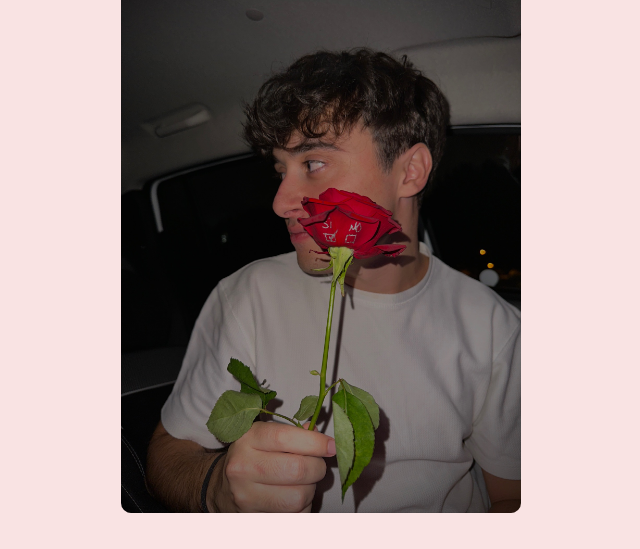
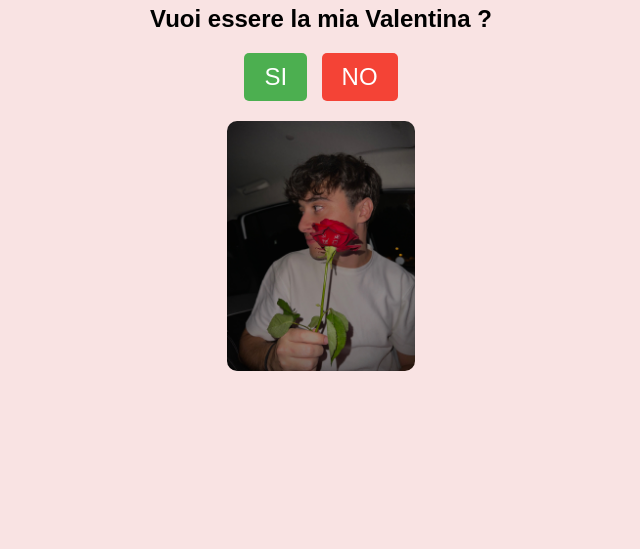
Before and after one commit to Sewaaa/SanValentinoPage, a plain HTML site: page index.html in a window 1280 px wide. Shown: the part 251-800 px from the top of the page, without its empty margins (319-959 px from the left). Drawn offline with Linux system fonts and the light colour scheme.

Commit message:
Update styles.css

```diff
--- a/styles.css
+++ b/styles.css
@@ -44,11 +44,12 @@ body {
   }
 
 .gif_container img {
-    width: auto;  /* Mantiene la larghezza originale dell'immagine */
-    max-width: 400px;  /* Imposta una larghezza massima */
+    width: auto;  /* Mantiene la larghezza originale */
+    max-width: 250px;  /* Imposta una larghezza massima più piccola */
+    max-height: 250px;  /* Imposta un'altezza massima per evitare immagini troppo alte */
     height: auto;  /* Mantiene le proporzioni */
     display: block;
     margin: 20px auto;
     border-radius: 10px;
-    object-fit: contain; /* Assicura che l'immagine non venga distorta */
+    object-fit: contain; /* Evita distorsioni */
 }
```
